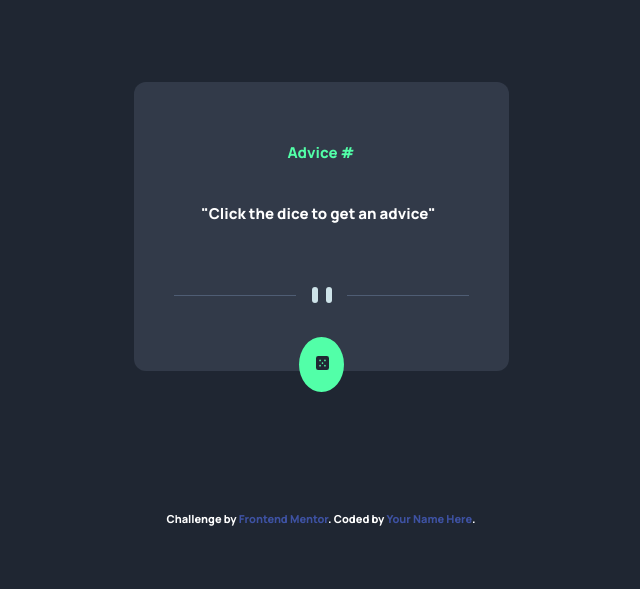
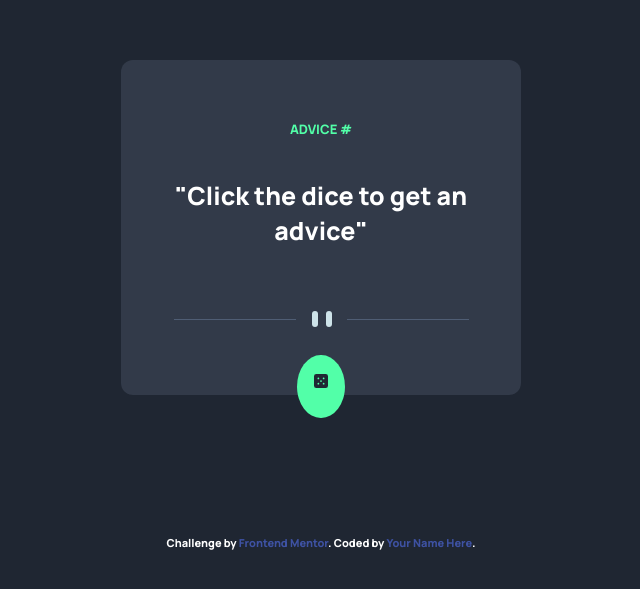
Before and after one commit to KemiDoyin/Advice-Generator-App, a plain HTML site: page advice-generator-app-main/index.html in a window 1280 px wide. Shown: the part 115-704 px from the top of the page, without its empty margins (319-959 px from the left). Drawn offline with nearby package versions, Linux system fonts and the light colour scheme.

Commit message:
updated css

```diff
--- a/advice-generator-app-main/index.css
+++ b/advice-generator-app-main/index.css
@@ -36,7 +36,7 @@ body {
 
 .advice__container {
     background-color: var(--Dark-Grayish-Blue);
-    max-width: 59%;
+    max-width: 62%;
     text-align: center;
     margin: 0 auto;
     border-radius: 12px;
@@ -45,7 +45,8 @@ body {
     position: relative;
 }
 p {
-    max-width: 290px;
+    max-width: 320px;
+    font-size: 25px;
     text-align: center;
     margin-top: 40px;
 }
@@ -55,7 +56,9 @@ h1 {
     margin-top: 20px;
     margin-bottom: 20px;
     color: var(--Neon-Green);
-    font-size: 15px;
+    font-size: 13px;
+    text-transform: uppercase;
+    font-weight: 200;
 }
 
 .divider img {
@@ -74,6 +77,7 @@ h1 {
     margin-top: 10px;
     position: absolute;
     padding: 14px 3px 9px 12px;
+    cursor: pointer;
 }
 .dice img {
     max-width: 40%;
@@ -81,7 +85,13 @@ h1 {
     left: 22px;
     top: 12px;
 }
-
+.dice:hover {
+    box-shadow: 0 0 7px var(--Neon-Green),
+    0 0 10px var(--Neon-Green),
+    0 0 21px var(--Neon-Green),
+    0 0 42px var(--Neon-Green),
+    0 0 52px var(--Neon-Green);
+}
 
 .attribution {
     font-size: 11px;
```
